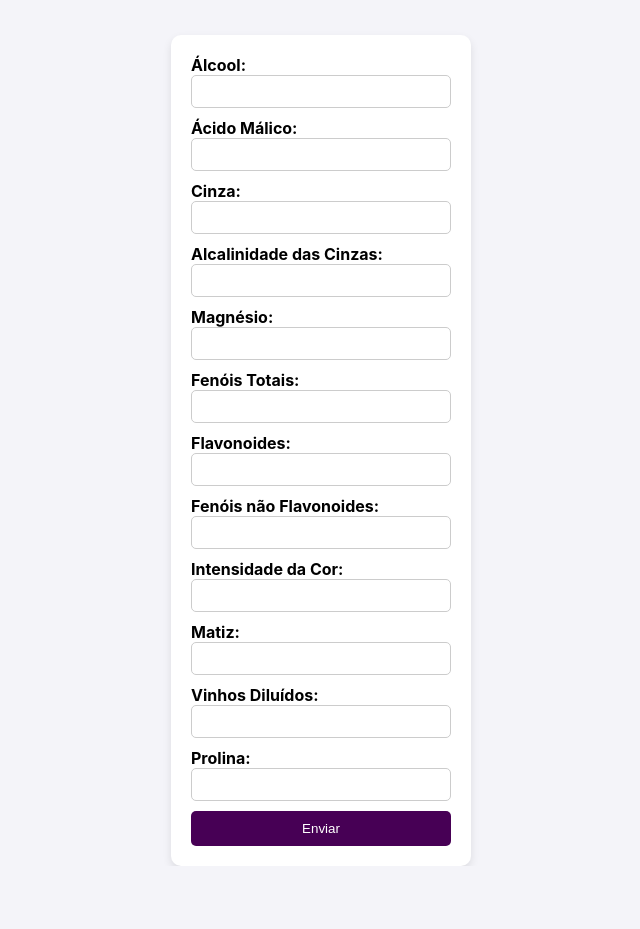
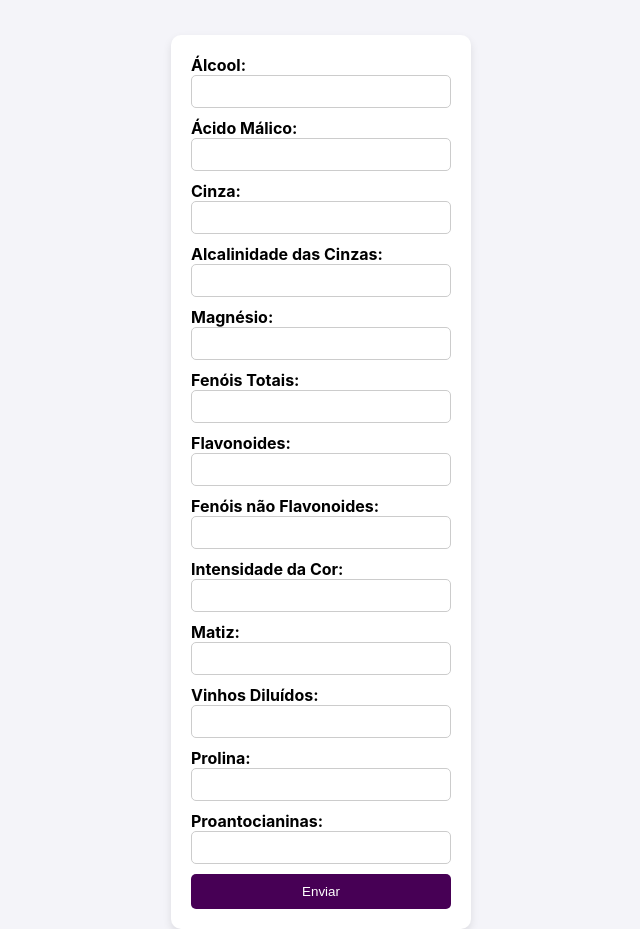
Before and after one commit to ryiianqueiroz/trabalho_probest, a React (Create React App) app: page / in a window 1280 px wide. Shown: the whole page, without its empty margins (319-959 px from the left). Before the commit the page ends 866 px from the top, so only its background shows below. Built offline with nearby package versions, Linux system fonts and the light colour scheme; no server answers.

Commit message:
Proantocianinas

```diff
--- a/src/components/form.js
+++ b/src/components/form.js
@@ -15,6 +15,7 @@ function Form({resultado, classe}) {
     matiz: "Matiz",
     vinhosDiluidos: "Vinhos Diluídos",
     prolina: "Prolina",
+    proantocianinas: "Proantocianinas"
   };
 
   const [formData, setFormData] = useState(
```
